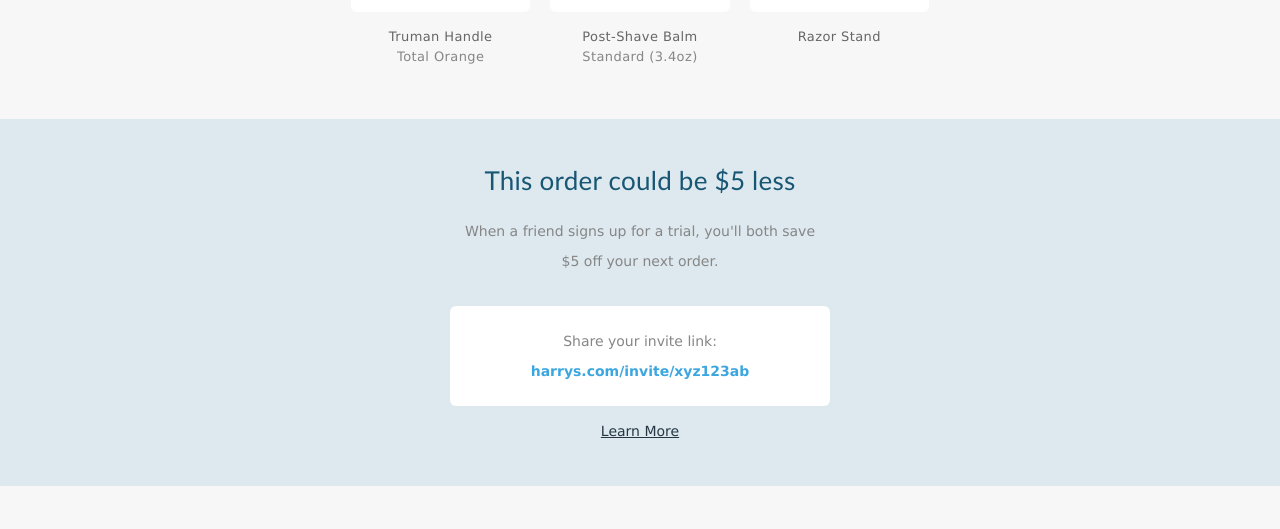
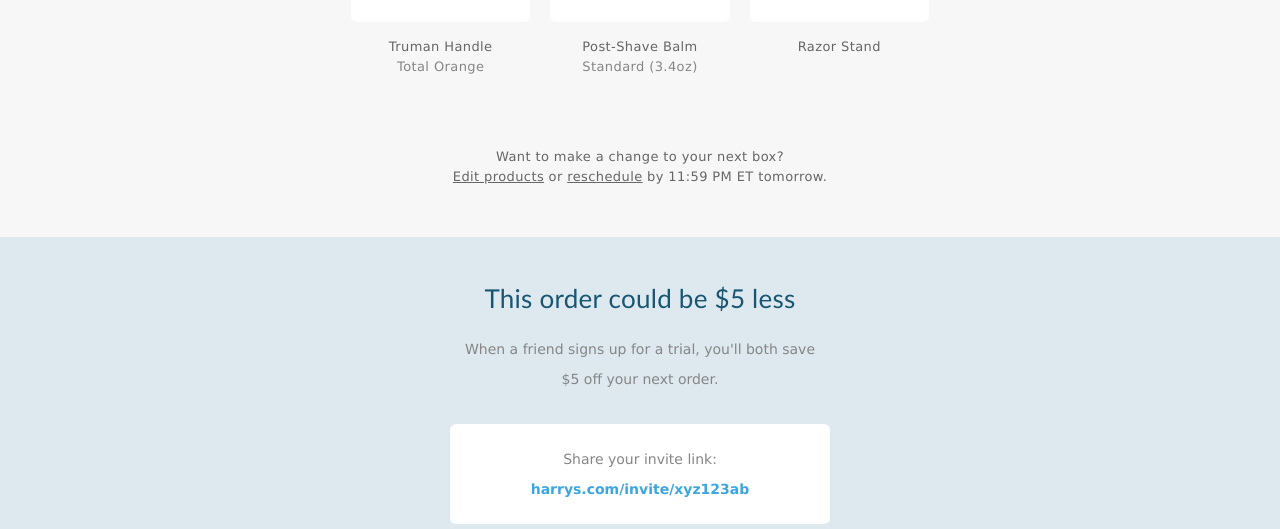
Before and after one commit to fivedoor/hr-framework-c, a website: page src/index.html in a window 1280 px wide. Shown: the part 1512-2041 px from the top of the page. Drawn offline with nearby package versions, Linux system fonts and the light colour scheme; files that its build step writes are made by us from their sources; a web font is replaced by a local one.

Commit message:
Dev Version 1.0.1 - Added Changes Section

```diff
--- a/src/css/inline.css
+++ b/src/css/inline.css
@@ -401,7 +401,7 @@
 */
 .mod-3col-stack .container__td {
      padding-top: 0;
-    padding-bottom:42px;
+    padding-bottom:60px;
     padding-left: 0;
    padding-right: 0;
     width:100%;
@@ -458,8 +458,18 @@
     padding-bottom: 8px;
 }
 .offers-text {
-    padding-bottom: 25px;
+    padding-bottom: 35px;
 }
+/*
+|--------------------------------------------------------------------------
+|  CHANGES - 1COL
+|--------------------------------------------------------------------------
+*/
+#changes .container__td {
+    padding-bottom: 50px;
+}
+#changes .note-title a {
+    text-decoration: underline}
 /*
 |--------------------------------------------------------------------------
 |  REFER A FRIEND
--- a/src/index.html
+++ b/src/index.html
@@ -593,6 +593,24 @@
                     </table>
                     <!-- OFFERS end -->
 
+                    <!-- CHANGES start -->
+                  <table class="container" width="600" border="0" cellpadding="0" cellspacing="0" align="center" bgcolor="#f7f7f7" >
+                    <tr id="changes" >
+                      <td class="container__td" valign="top" bgcolor="#f7f7f7" align="center" >
+                        <table class="content"  align="center" border="0" cellspacing="0" cellpadding="0" width="100%" style="width: 100%">
+                          <tr>
+                            <td class="note note-title" align="center" valign="top" width="100%" style="width:100%" >Want to make a change to your next&nbsp;box?</td>
+                          </tr>
+                          <tr>
+                            <td class="note note-title" align="center" valign="top" width="100%" style="width:100%" > <a href="" >Edit products</a> or <a href="" >reschedule</a> by 11:59&nbsp;PM ET tomorrow.</td>
+                          </tr>
+
+
+                        </table>
+                        </td>
+                      </tr>
+                    </table>
+                  <!-- CHANGES end  -->
 
                 <!--[if (gte mso 9)|(IE)]>
                 </td>
@@ -605,7 +623,6 @@
     <!-- End Wrapper -->
 
      <!-- REFER A FRIEND start -->
-
       <table id="refer"  align="center" border="0" cellspacing="0" cellpadding="0" width="100%" style="width: 100%;background-color: #dde9ee" bgcolor="#dde9ee" >
         <tr>
           <td class="container__td" align="center" valign="top" width="100%" style="width:100%" >
```
